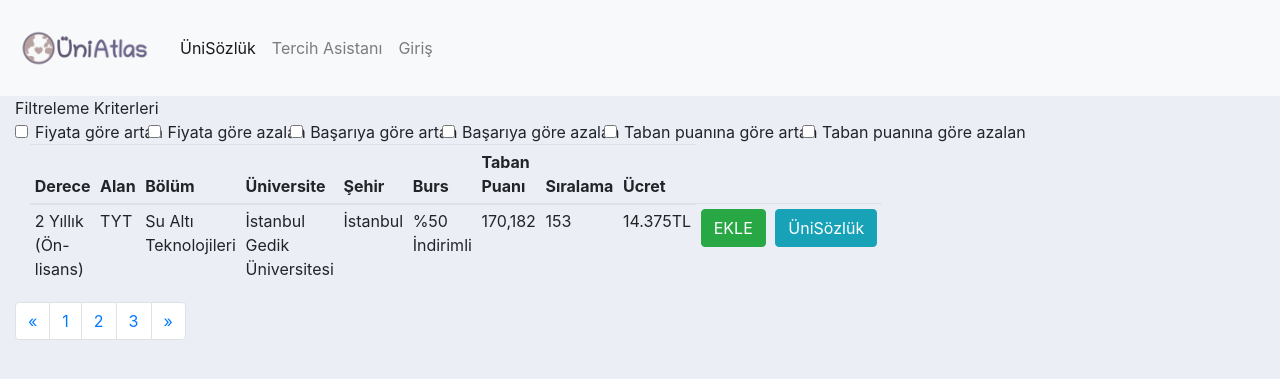
After one commit to Bjornikof/UniAtlas, a Django app: page /resultpage/ in a window 1280 px wide. The commit adds this page. Shown: the top 379 px of the page. Run offline with Django 3.2, Linux system fonts and the light colour scheme; some libraries are stand-ins or nearby versions.

Commit message:
Update & HTML
* Navbar updated.
* Resultpage html added.

```diff
--- a/uniatlas/static/css/main.css
+++ b/uniatlas/static/css/main.css
@@ -1,5 +1,5 @@
 .logo {
-    height: 5em;
+    height: 3.5em;
     width: auto;
 }
 
--- a/uniatlas/website/templates/website/navbar.html
+++ b/uniatlas/website/templates/website/navbar.html
@@ -1,15 +1,21 @@
 {% load static %}
 
 <nav class="navbar navbar-expand-lg navbar-light bg-light">
- <img src="{% static 'images/uniatlas_logo.png' %}" class="logo">
-  <button class="navbar-toggler" type="button" data-toggle="collapse" data-target="#navbarNav" aria-controls="navbarNav" aria-expanded="false" aria-label="Toggle navigation">
-    <span class="navbar-toggler-icon"></span>
-  </button>
-  <div class="collapse navbar-collapse" id="navbarNav">
-    <ul class="navbar-nav">
-      <li class="nav-item active">
-        <a class="nav-link" href="#">Dashboard</a>
-      </li>
-    </ul>
-  </div>
+    <a class="navbar-brand " href="/">
+        <img src="{% static 'images/uniatlas_logo.png' %}" class="logo">
+    </a>
+    <button class="navbar-toggler" type="button" data-toggle="collapse" data-target="#navbarNavAltMarkup"
+            aria-controls="navbarNavAltMarkup" aria-expanded="false" aria-label="Toggle navigation">
+        <span class="navbar-toggler-icon"></span>
+    </button>
+    <div class="collapse navbar-collapse" id="navbarNavAltMarkup">
+        <div class="navbar-nav">
+            <a class="nav-item nav-link active" href="#">ÜniSözlük </a>
+            <a class="nav-item nav-link" href="#" >Tercih Asistanı</a>
+            <a class="nav-item nav-link" href="#" style="display: none;">Tercih Listesi</a>
+            <a class="nav-item nav-link" href="#" >Giriş</a>
+
+        </div>
+    </div>
 </nav>
+<div class="banner-underline"></div>
--- /dev/null
+++ b/uniatlas/website/templates/website/resultpage.html
@@ -0,0 +1,86 @@
+{% extends 'website/main.html' %}
+{% load static %}
+<link rel="stylesheet" type="text/css" href="{% static '/css/resultpage.css' %}">
+
+{% block content %}
+
+    <header class="result-header">Filtreleme Kriterleri</header>
+    <div class="form-check">
+        <input type="checkbox" class="form-check-input" id="cheapfirst">
+        <label class="form-check-label" for="cheapfirstlabel">Fiyata göre artan</label>
+
+        <input type="checkbox" class="form-check-input" id="expensivefirst">
+        <label class="form-check-label" for="expensivefirstlabel">Fiyata göre azalan</label>
+
+        <input type="checkbox" class="form-check-input" id="unsuccesfulfirst">
+        <label class="form-check-label" for="unsuccesfulfirstlabel">Başarıya göre artan</label>
+
+        <input type="checkbox" class="form-check-input" id="succesfulfirst">
+        <label class="form-check-label" for="succesfulfirstlabel">Başarıya göre azalan</label>
+
+        <input type="checkbox" class="form-check-input" id="leescorefirst">
+        <label class="form-check-label" for="lesscorefirst">Taban puanına göre artan</label>
+
+        <input type="checkbox" class="form-check-input" id="morescorefirst">
+        <label class="form-check-label" for="morescorefirst">Taban puanına göre azalan</label>
+
+    </div>
+    <div class="space-div"></div>
+
+    <div class="col-md-7">
+        <table class="table table-sm">
+            <thead>
+            <tr>
+                <th scope="col">Derece</th>
+                <th scope="col">Alan</th>
+                <th scope="col">Bölüm</th>
+                <th scope="col">Üniversite</th>
+                <th scope="col">Şehir</th>
+                <th scope="col">Burs</th>
+                <th scope="col">Taban Puanı</th>
+                <th scope="col">Sıralama</th>
+                <th scope="col">Ücret</th>
+            </tr>
+            </thead>
+            <tbody>
+            <tr>
+                <td>2 Yıllık (Ön-lisans)</td>
+                <td>TYT</td>
+                <td>Su Altı Teknolojileri</td>
+                <td>İstanbul Gedik Üniversitesi</td>
+                <td>İstanbul</td>
+                <td>%50 İndirimli</td>
+                <td>170,182</td>
+                <td>153</td>
+                <td>14.375TL</td>
+                <td>
+                    <button type="button" class="btn btn-success">EKLE</button>
+                </td>
+                <td>
+                    <button type="button" class="btn btn-info">ÜniSözlük</button>
+                </td>
+            </tr>
+            </tbody>
+        </table>
+    </div>
+    <nav aria-label="pagination-result">
+        <ul class="pagination">
+            <li class="page-item">
+                <a class="page-link" href="#" aria-label="Previous">
+                    <span aria-hidden="true">&laquo;</span>
+                    <span class="sr-only">Previous</span>
+                </a>
+            </li>
+            <li class="page-item"><a class="page-link" href="#">1</a></li>
+            <li class="page-item"><a class="page-link" href="#">2</a></li>
+            <li class="page-item"><a class="page-link" href="#">3</a></li>
+            <li class="page-item">
+                <a class="page-link" href="#" aria-label="Next">
+                    <span aria-hidden="true">&raquo;</span>
+                    <span class="sr-only">Next</span>
+                </a>
+            </li>
+        </ul>
+    </nav>
+
+{% endblock %}
--- a/uniatlas/website/urls.py
+++ b/uniatlas/website/urls.py
@@ -5,4 +5,5 @@ from . import views
 
 urlpatterns = [
     path('', views.home),
+    path('resultpage/', views.resultpage)
 ]
--- a/uniatlas/website/views.py
+++ b/uniatlas/website/views.py
@@ -6,3 +6,6 @@ from django.http import HttpResponse
 
 def home(request):
     return render(request, 'website/home.html')
+
+def resultpage(request):
+    return render(request, 'website/resultpage.html')
```
Also changed, not shown: uniatlas/static/css/resultpage.css (added), uniatlas/static/images/uniatlas_logo.png.
